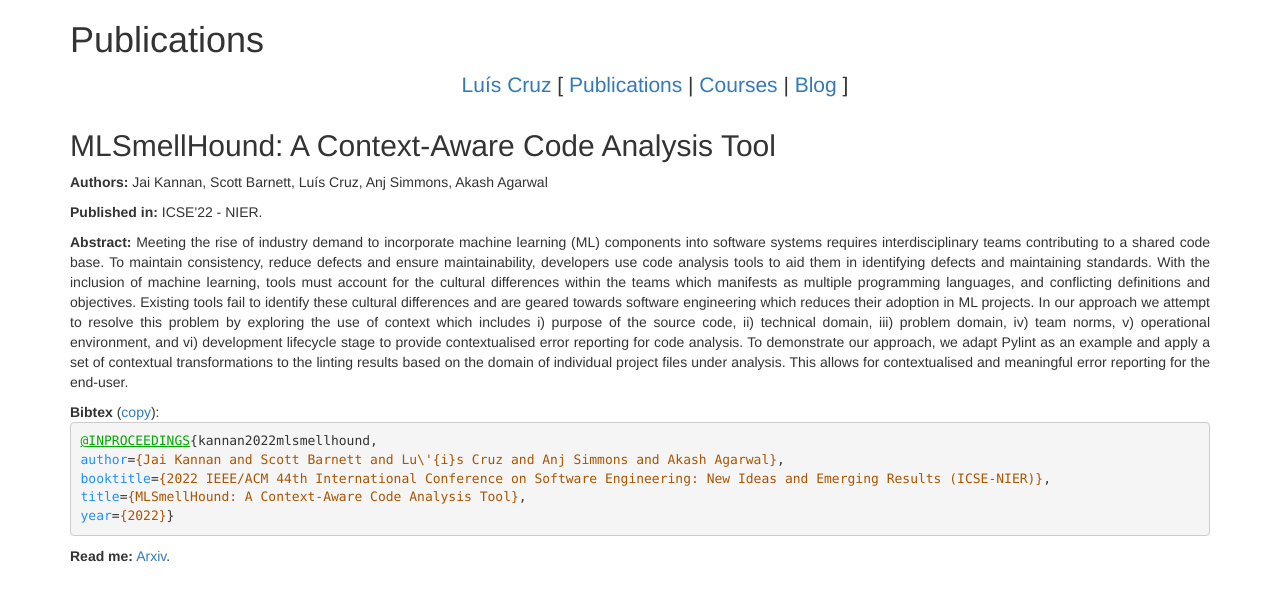
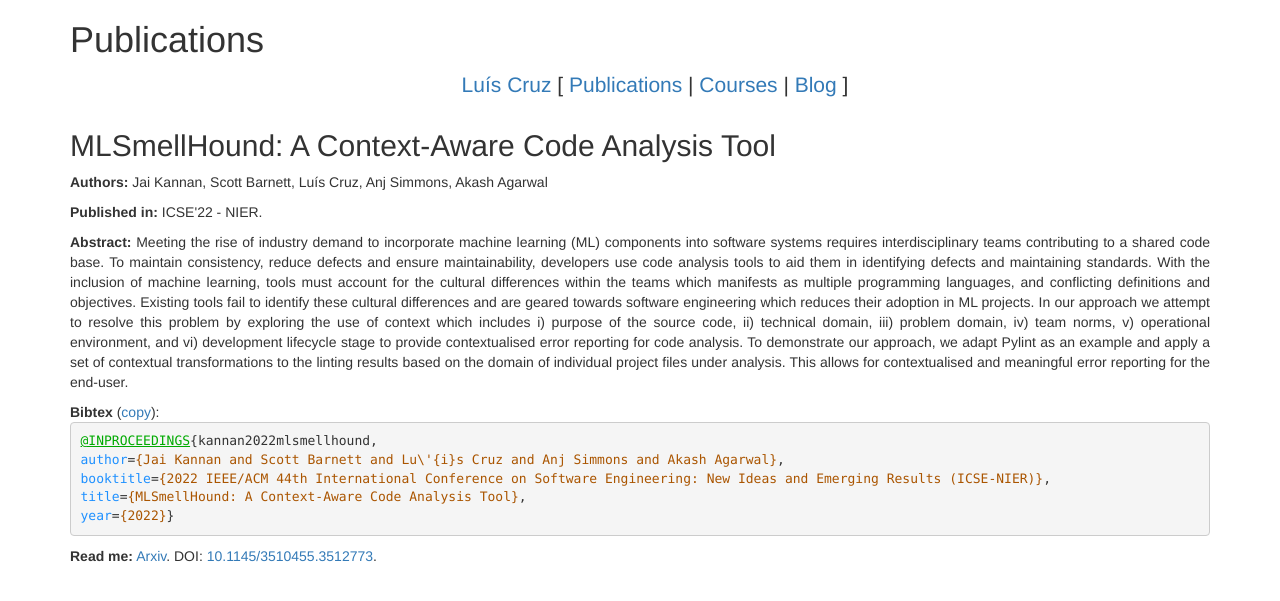
Before and after one commit to luiscruz/luiscruz.github.io, a Jekyll site: the page built from _publications/2022-01-jay-mlsmellhound.md, in a window 1280 px wide. Shown: the top 601 px of the page. Built offline with Jekyll 4.4.1, drawn with Linux system fonts in a browser that asks for light colours; comment, search, counter and statistics services are not loaded.

Commit message:
MLSMellhound doi

```diff
--- a/_publications/2022-01-jay-mlsmellhound.md
+++ b/_publications/2022-01-jay-mlsmellhound.md
@@ -6,6 +6,7 @@ journal: "ICSE'22 - NIER"
 title: "MLSmellHound: A Context-Aware Code Analysis Tool"
 year: 2022
 arxiv: "https://arxiv.org/abs/2205.03790"
+doi: "10.1145/3510455.3512773"
 abstract: |-
   Meeting the rise of industry demand to incorporate machine learning (ML) components into software systems requires interdisciplinary teams contributing to a shared code base. To maintain consistency, reduce defects and ensure maintainability, developers use code analysis tools to aid them in identifying defects and maintaining standards. With the inclusion of machine learning, tools must account for the cultural differences within the teams which manifests as multiple programming languages, and conflicting definitions and objectives. Existing tools fail to identify these cultural differences and are geared towards software engineering which reduces their adoption in ML projects. In our approach we attempt to resolve this problem by exploring the use of context which includes i) purpose of the source code, ii) technical domain, iii) problem domain, iv) team norms, v) operational environment, and vi) development lifecycle stage to provide contextualised error reporting for code analysis. To demonstrate our approach, we adapt Pylint as an example and apply a set of contextual transformations to the linting results based on the domain of individual project files under analysis. This allows for contextualised and meaningful error reporting for the end-user.
 bibtex: |-
```
